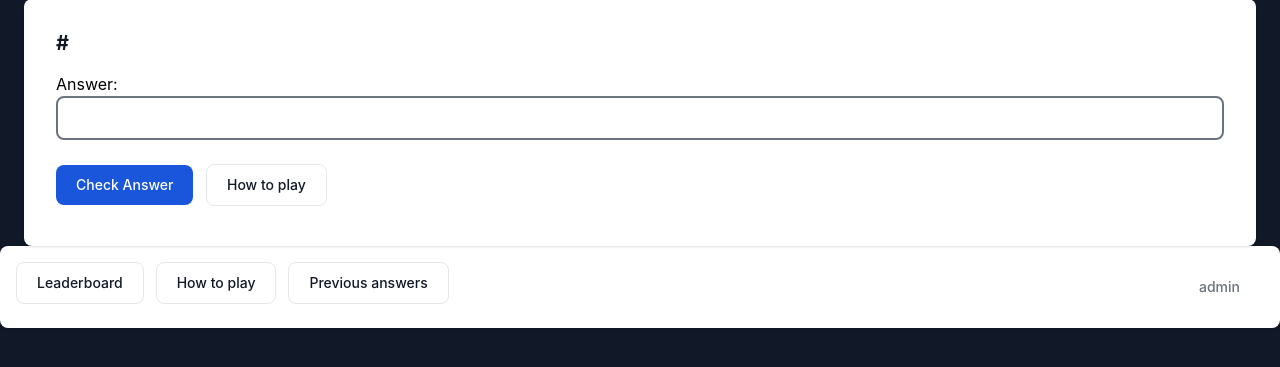
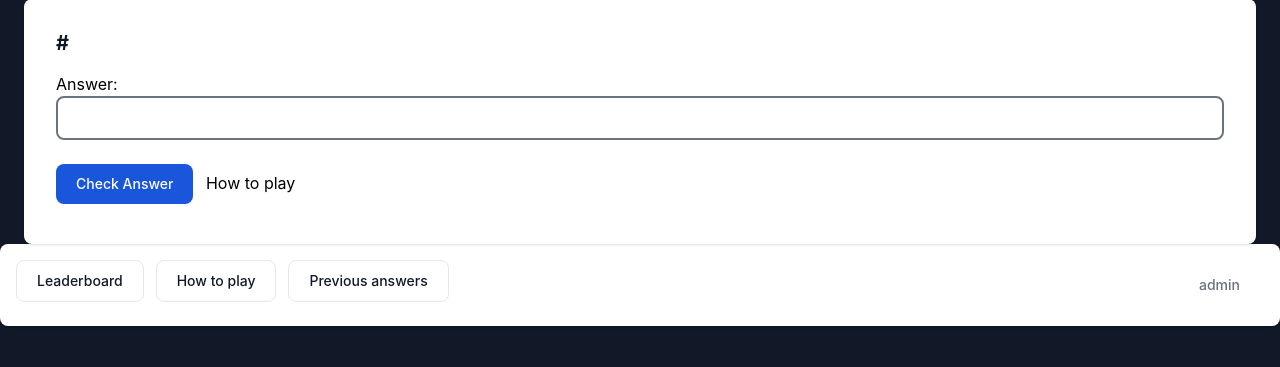
Before and after one commit to two-trick-pony-NL/qrgame, a Django app: template qrcodegame/templates/question.html in a window 1280 px wide. Shown: the part 97-464 px from the top of the page. Run offline with Django 4.2, Linux system fonts and the light colour scheme; the template is opened without the code that fills it: values that come from a table or form of the project are taken from there, others are empty; some libraries are stand-ins or nearby versions.

Commit message:
removed how to play button

```diff
--- a/qrcodegame/templates/question.html
+++ b/qrcodegame/templates/question.html
@@ -20,7 +20,6 @@
     {{ form }}
     <br><br>
     <input type="submit" value="Check Answer" class="text-white bg-blue-700 hover:bg-blue-800 focus:ring-4 focus:ring-blue-300 font-medium rounded-lg text-sm px-5 py-2.5 mr-2 mb-2 dark:bg-blue-600 dark:hover:bg-blue-700 focus:outline-none dark:focus:ring-blue-800">
-    <button data-modal-target="defaultModal" data-modal-toggle="defaultModal" class="py-2.5 px-5 mr-2 mb-2 text-sm font-medium text-gray-900 focus:outline-none bg-white rounded-lg border border-gray-200 hover:bg-gray-100 hover:text-blue-700 focus:z-10 focus:ring-4 focus:ring-gray-200 dark:focus:ring-gray-700 dark:bg-gray-800 dark:text-gray-400 dark:border-gray-600 dark:hover:text-white dark:hover:bg-gray-700">
       How to play
     </button>
   </form>
```
